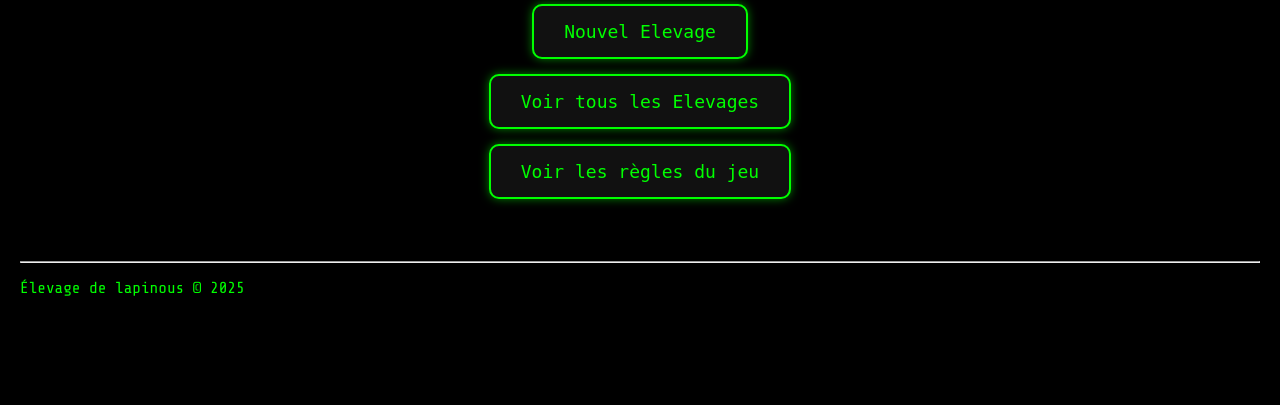
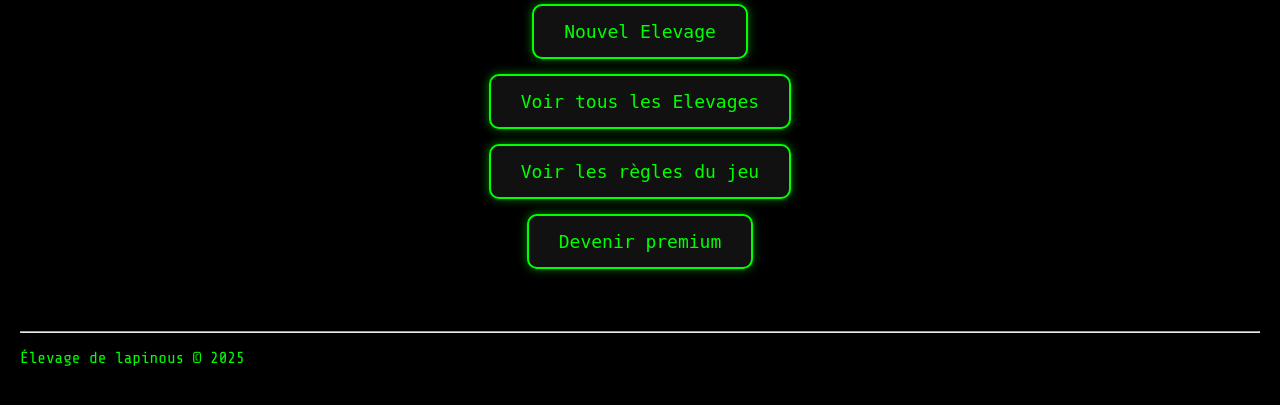
Before and after one commit to mathiasdub/elevage-Mathias-Dubuisson, a Django app: page /menu/ in a window 1280 px wide. Shown: the part 227-632 px from the top of the page. Run offline with Django 4.2, Linux system fonts and the light colour scheme; the visitor is signed in with stand-in values (Sample User, id 1); parts of the project's set-up code (start-up, migrations or seed data) failed here and were passed over.

Commit message:
ajout bouton premium menu

```diff
--- a/mysite/elevage/signals.py
+++ b/mysite/elevage/signals.py
@@ -1,4 +1,4 @@
-from django.db.models.signals import post_save
+from django.db.models.signals import post_save, post_migrate
 from django.dispatch import receiver
 from django.contrib.auth.models import User, Group
 
@@ -7,3 +7,8 @@ def add_user_to_basic_group(sender, instance, created, **kwargs):
     if created:  # Vérifie si c'est un nouvel utilisateur
         basic_group = Group.objects.get(name='basic')
         instance.groups.add(basic_group)  # Ajoute l'utilisateur au groupe "basic"
+
+@receiver(post_migrate)
+def create_default_groups(sender, **kwargs):
+    Group.objects.get_or_create(name='basic')
+    Group.objects.get_or_create(name='premium')
--- a/mysite/elevage/templates/elevage/menu.html
+++ b/mysite/elevage/templates/elevage/menu.html
@@ -9,6 +9,9 @@
     <a href="{% url 'elevage:nouveau' %}" class="menu-button">Nouvel Elevage</a>
     <a href="{% url 'elevage:liste' %}" class="menu-button">Voir tous les Elevages</a>
     <a href="{% url 'elevage:regles' %}" class="menu-button">Voir les règles du jeu</a>
+    {% if not is_premium %}
+    <a href="{% url 'elevage:paiement' %}" class="menu-button">Devenir premium </a>
+    {% endif %}
 </div>
 
 <br><br><br>
--- a/mysite/elevage/views.py
+++ b/mysite/elevage/views.py
@@ -25,6 +25,7 @@ def signup(request):
 
 @login_required
 def menu(request):
+    is_premium = request.user.groups.filter(name='premium').exists()
     return render(request, "elevage/menu.html")  # Affiche la page d’accueil du jeu
 
 # Vue pour créer un nouvel élevage
```
